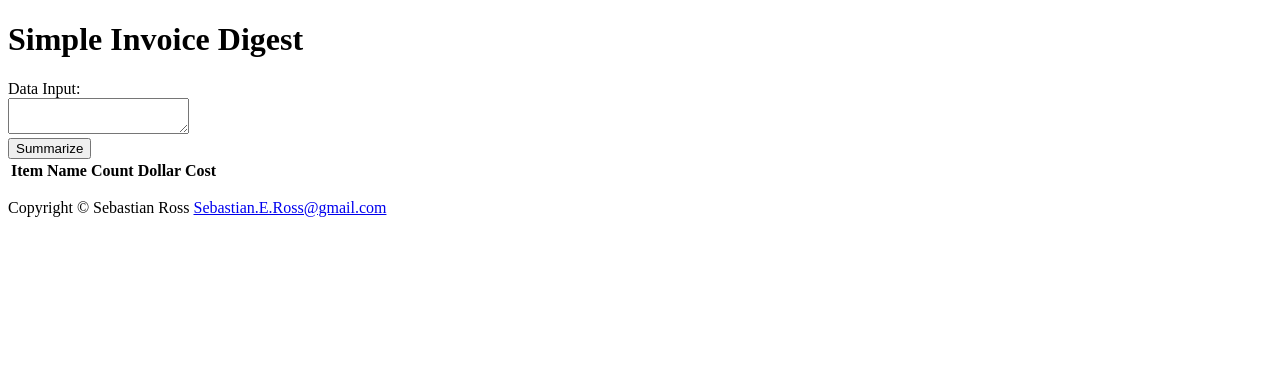
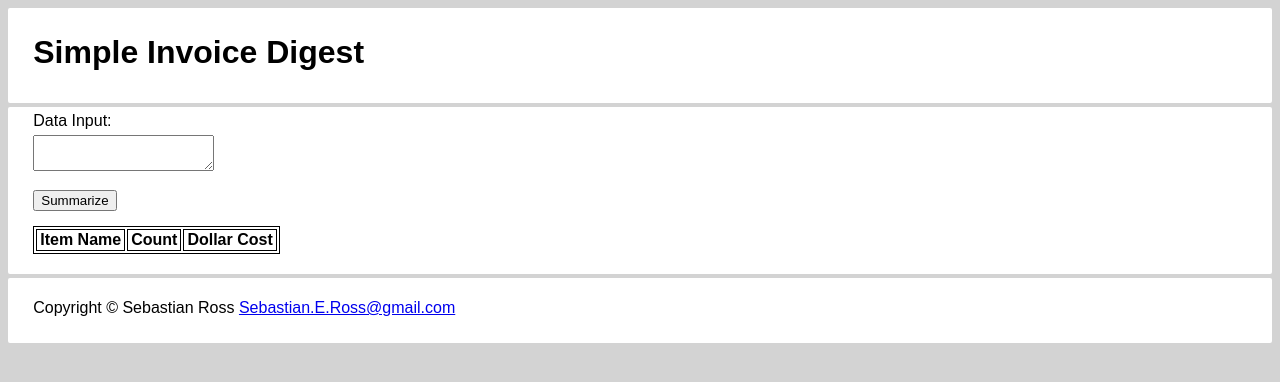
Before and after one commit to TheSebastianRoss/Simple-Invoice-Digest-Webpage, a plain HTML site: page index.html in a window 1280 px wide. Drawn offline with Linux system fonts and the light colour scheme.

Commit message:
Updated appearance

```diff
--- a/index.html
+++ b/index.html
@@ -2,7 +2,8 @@
 <html lang="en">
 	<head>
 		<title>Simple Invoice Digest</title>
-		<script type="text/javascript" src="./digest.js" > </script>
+		<script src="./digest.js" ></script>
+		<link rel="stylesheet" href="./style.css" >
 	</head>
 	<body>
 		<header>
@@ -12,12 +13,12 @@
 			<div id="input-zone" >
 				<form id="input-form" >
 					<label for="data-input" >Data Input:</label>
-					<br />
+					<br >
 					<textarea id="data-input" name="data-input" ></textarea>
-					<br />
+					<br >
 
-					<input type="button" value="Summarize" onclick="digest();" />
-					<br />
+					<input type="button" value="Summarize" onclick="digest();" >
+					<br >
 				</form>
 			</div>
 
--- /dev/null
+++ b/style.css
@@ -0,0 +1,29 @@
+
+body {
+	background-color: lightgray;
+	font-family: Arial, Helvetica, sans-serif;
+}
+
+header, main, footer {
+	padding: 2%;
+	padding-top: 5px;
+	padding-bottom: 10px;
+	margin-top: 2px;
+	margin-bottom: 4px;
+	background-color: white;
+	border-radius: 2px;
+}
+
+form *, table {
+	margin-top: 5px;
+	margin-bottom: 10px;
+}
+
+table, th, td {
+	border: 1px solid;
+}
+
+th, td {
+	padding-left: 3px;
+	padding-right: 3px;
+}
```
Also changed, not shown: 1 other file.
